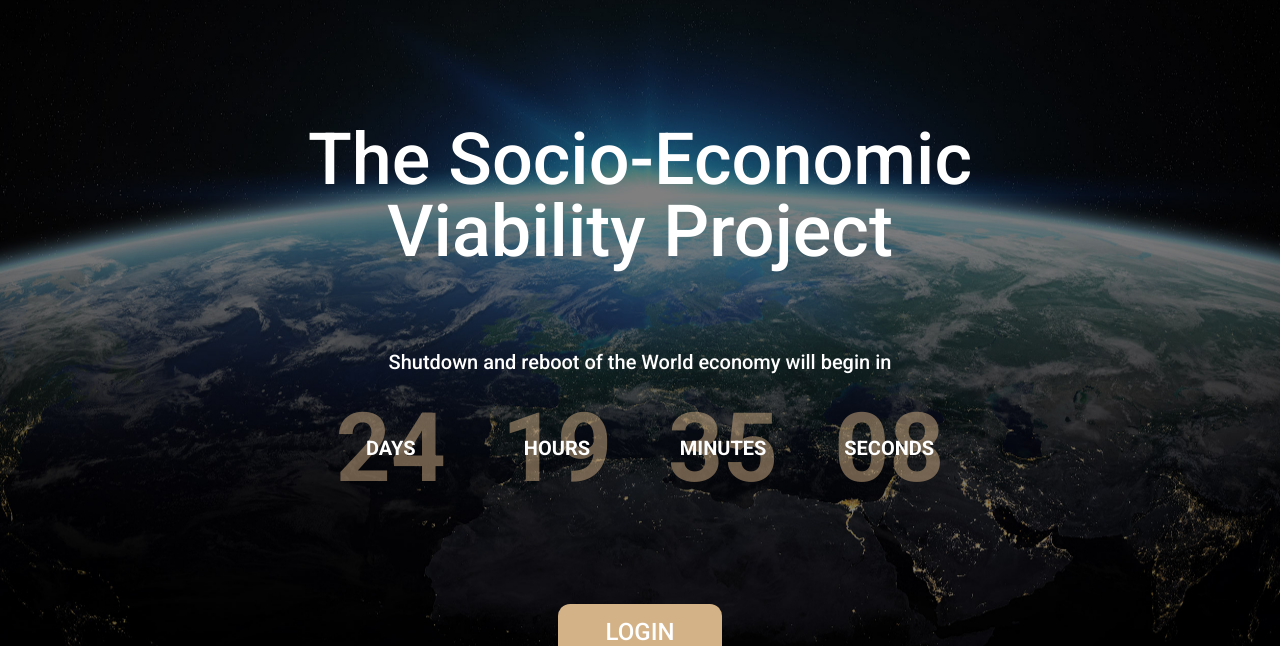
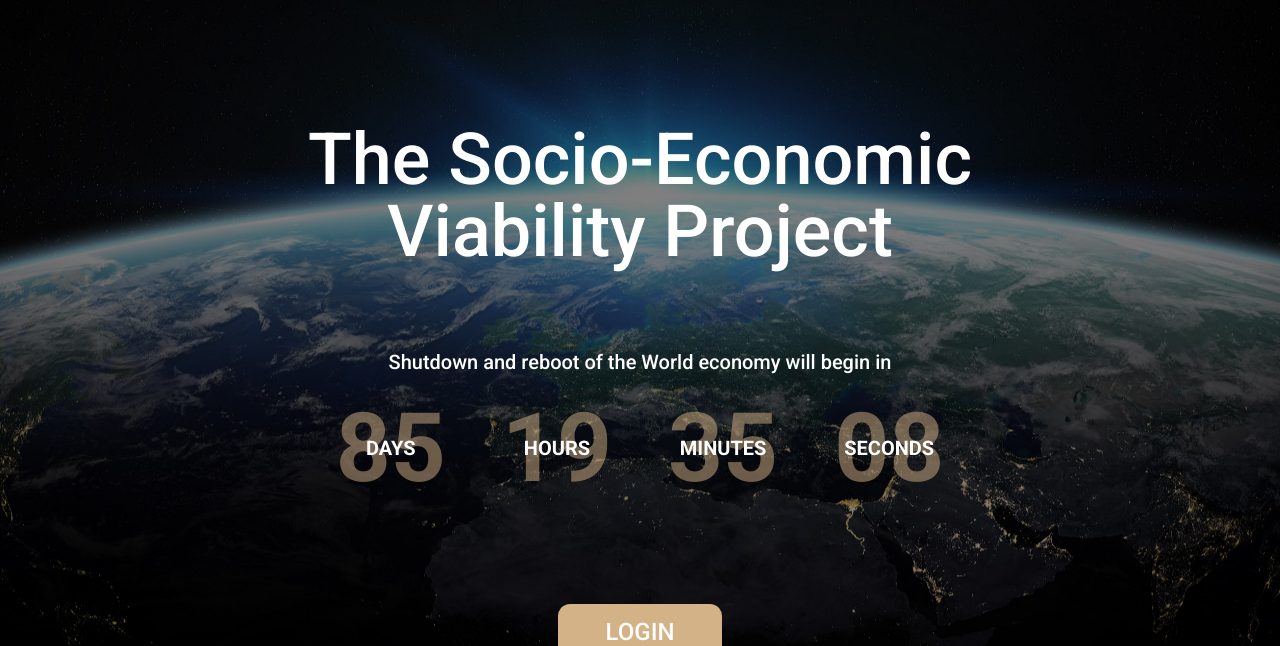
Before and after one commit to unifinaps/portal, a website: page index.html in a window 1280 px wide. Shown: the part 154-800 px from the top of the page. Drawn offline with Linux system fonts and the light colour scheme.

Commit message:
Update index.html
date change

```diff
--- a/index.html
+++ b/index.html
@@ -563,7 +563,7 @@
     </div>
   </div>
   <script>
-    const targetDate = Date.parse('2024-09-27T11:00:00.000Z')
+    const targetDate = Date.parse('2024-11-27T11:00:00.000Z')
     const daysEl = document.getElementById('days')
     const hoursEl = document.getElementById('hours')
     const minutesEl = document.getElementById('minutes')
```
